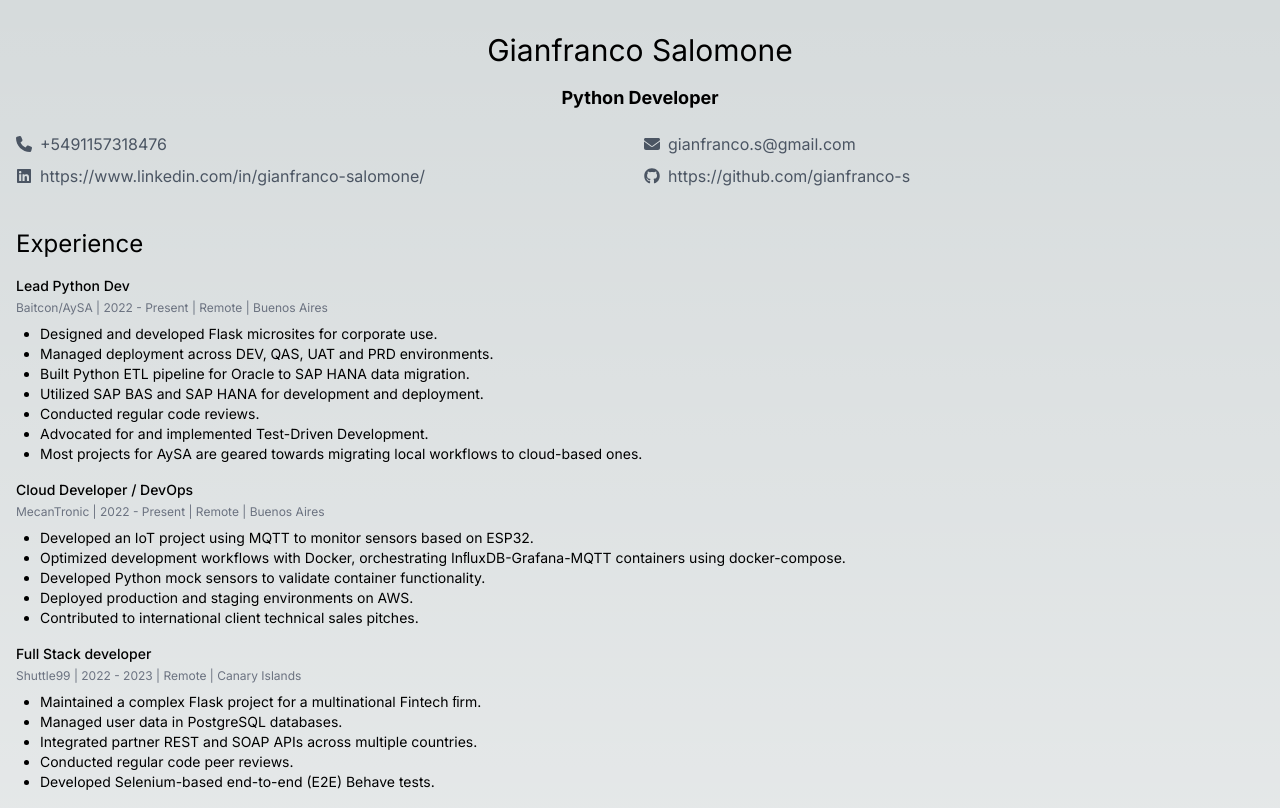
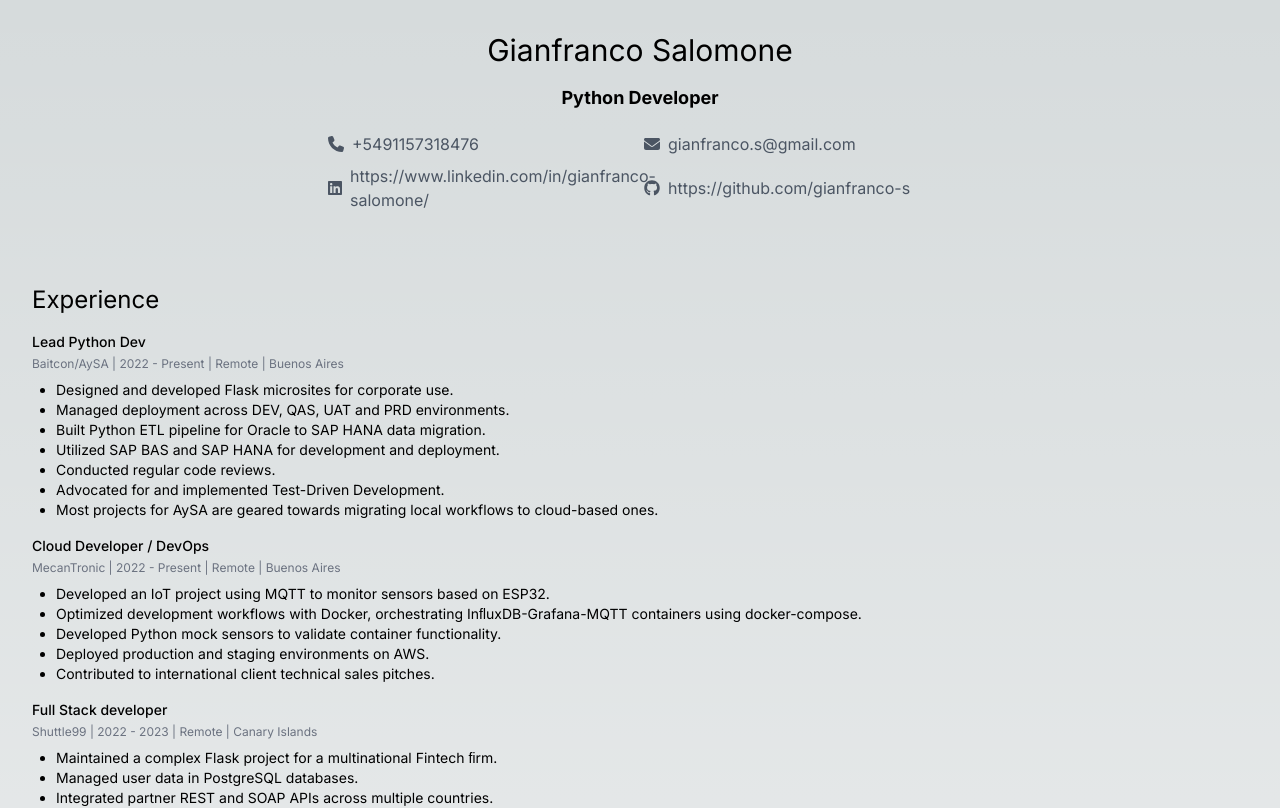
Before and after one commit to gianfranco-s/json-career-view, a Next.js app in the folder my-json-resume/: page / in a window 1280 px wide. Shown: the top 808 px of the page. Built offline with nearby package versions, Linux system fonts and the light colour scheme.

Commit message:
Center Contact Card

```diff
--- a/my-json-resume/src/app/page.tsx
+++ b/my-json-resume/src/app/page.tsx
@@ -10,13 +10,23 @@
 const Home = () => {
   return (
     <div className="container mx-auto px-4 py-8">
-      <Title titleData={resumeData.titleData} />
-      <div className="mb-10 mt-5">
-        <ContactInfo contactInfo={resumeData.contactInfo} />
+
+      <div className="flex justify-center">
+        <div className="w-full md:w-1/2"> {/* Center title and contact info */}
+          <Title titleData={resumeData.titleData} />
+          <div className="mb-10 mt-5">
+            <ContactInfo contactInfo={resumeData.contactInfo} />
+          </div>
+        </div>
       </div>
-      <div className="mb-10">
-        <WorkExperienceCard workExperience={resumeData.workExperience} />
+
+
+      <div className="container mx-auto px-4 py-8">
+        <div className="mb-10">
+          <WorkExperienceCard workExperience={resumeData.workExperience} />
+        </div>
       </div>
+
       <div className="mb-10">
         <SkillsCard skills={resumeData.skills} />
       </div>
```
